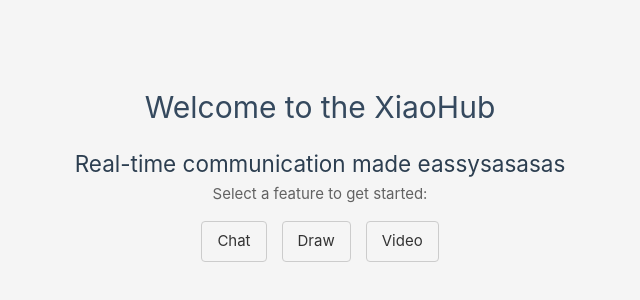
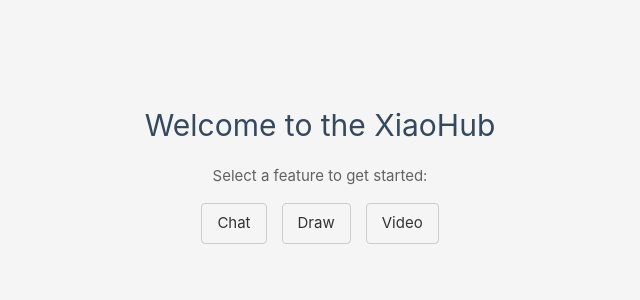
Before and after one commit to HyxiaoGe/yunchat, a Vue app: page / in a window 1280 px wide. Shown: the part 228-528 px from the top of the page, without its empty margins (320-960 px from the left). Built offline with nearby package versions, Linux system fonts and the light colour scheme.

Commit message:
test 2.0

```diff
--- a/src/components/TheWelcome.vue
+++ b/src/components/TheWelcome.vue
@@ -1,7 +1,6 @@
 <template>
   <div class="welcome">
     <h1>Welcome to the XiaoHub</h1>
-    <h2>Real-time communication made eassysasasas</h2>
     <p>Select a feature to get started:</p>
     <div class="nav-buttons">
       <router-link to="/chat" class="nav-button">Chat</router-link>
```
